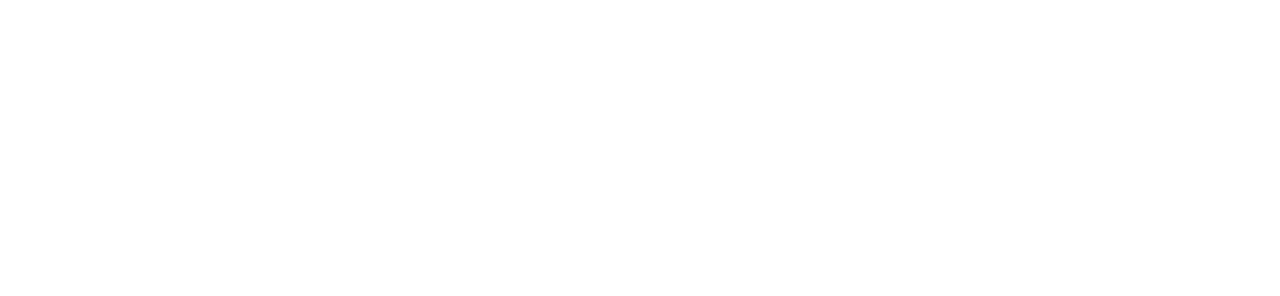
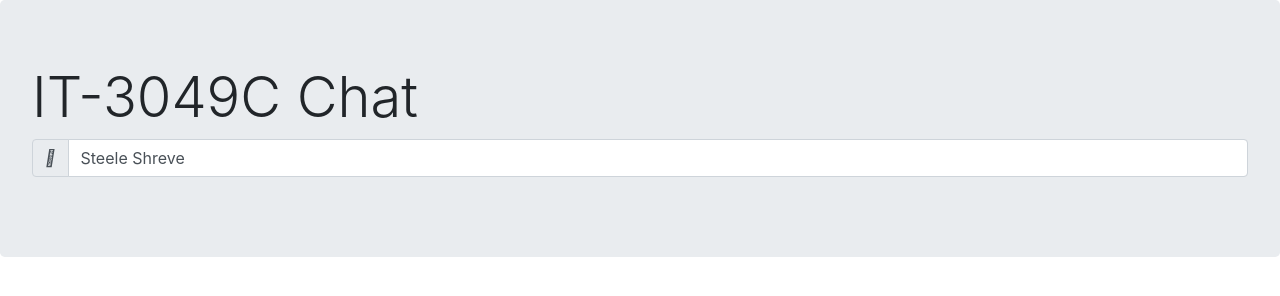
Before and after one commit to it3049c-fall22-henderson/chatting-application-steelesh, a website: page index.html in a window 1280 px wide. Drawn offline with Linux system fonts and the light colour scheme.

Commit message:
Create Header

```diff
--- a/index.html
+++ b/index.html
@@ -15,7 +15,17 @@
 
     <body>
         <header>
-
+            <div class="jumbotron">
+                <h1 class="display-4">IT-3049C Chat</h1>
+                    <div class="input-group mb-3">
+                        <div class="input-group-prepend">
+                            <span class="input-group-text">
+                                <i class="fa-solid fa-user"></i>
+                            </span>
+                        </div>
+                <input id="my-name-input" type="text" class="form-control" placeholder="Name" value="Steele Shreve">
+                    </div>
+            </div>
         </header>
 
         <div id="chat">
```
